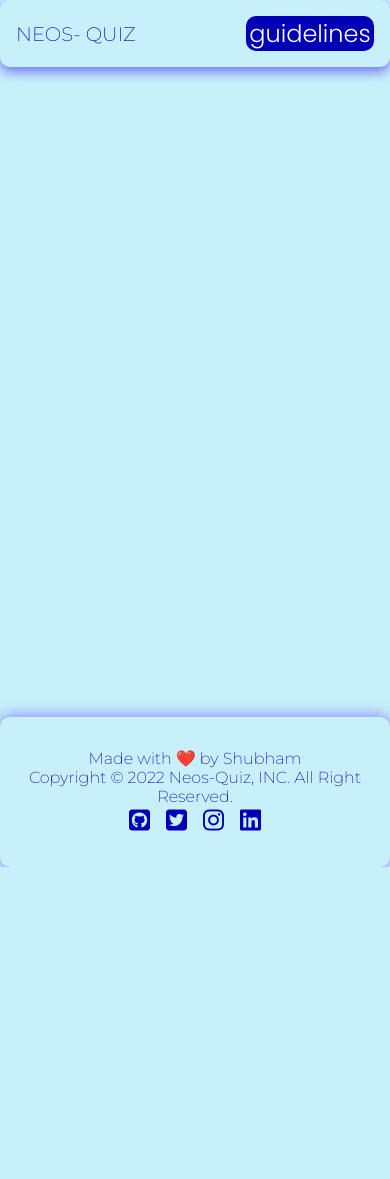
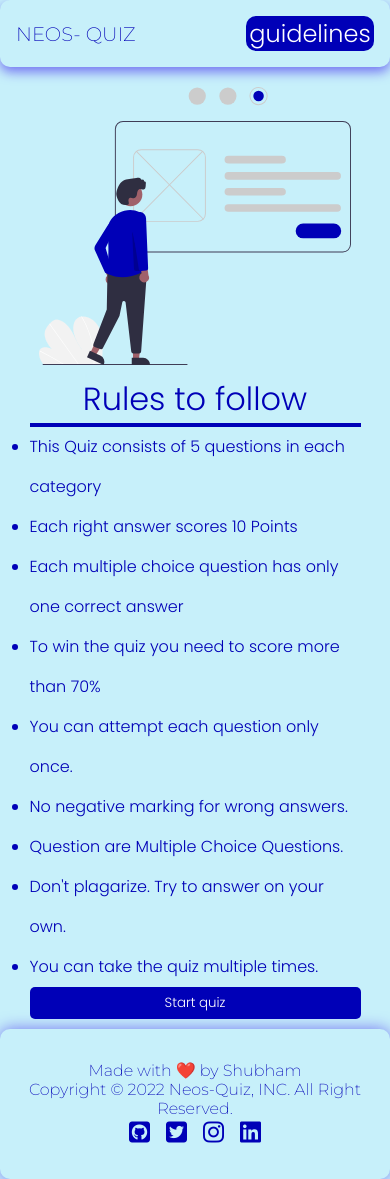
Before and after one commit to Shubhamkr2610/neos-quiz, a React (Create React App) app: page /Guide in a window 390 px wide. Before the commit the page ends 867 px from the top, so only its background shows below. Built offline with nearby package versions, Linux system fonts and the light colour scheme; a web font is replaced by a local one.

Commit message:
created : guide page

```diff
--- a/src/App.js
+++ b/src/App.js
@@ -1,11 +1,7 @@
+import { Home, Quiz, Result, Guide} from 'pages';
 import { BrowserRouter, Route, Routes } from 'react-router-dom'
-import './App.css'
-import { Footer } from './components/footer/Footer';
-import { Header } from './components/header/Header';
-import { Home } from './pages/home-page/Home';
-import {Quiz} from './pages/quiz-page/Quiz';
-import {Result} from './pages/result-page/Result';
-
+import {Header , Footer} from './components/index';
+import './App.css';
 
 function App() {
   return (
@@ -17,6 +13,7 @@ function App() {
           <Route path="/" exact element={ <Home /> }/>
           <Route path="/Quiz" exact element={ <Quiz /> }/>
           <Route path="/Result" exact element={ <Result /> }/>
+          <Route path="/Guide" exact element={ <Guide /> }/>
         </Routes>
         </div>
         <Footer />
--- a/src/asset/index.js
+++ b/src/asset/index.js
@@ -1,9 +1,9 @@
 import  heroimg  from './mainimage.svg'
-import quiz1 from './quiz1.jpg'
 import quiz2 from './quiz2.svg'
 import quiz3 from './quiz3.svg'
 import quiz4 from './quiz4.svg'
+import guideimg from './guideimg.svg'
 
 
 
-export {heroimg , quiz1, quiz2, quiz3, quiz4}
+export {heroimg, quiz2, quiz3, quiz4, guideimg}
--- a/src/components/header/Header.jsx
+++ b/src/components/header/Header.jsx
@@ -10,7 +10,7 @@ export const Header = () => {
             Neos- Quiz
             </Link>
 
-            <Link to='/' className='guide-button'>
+            <Link to='/Guide' className='guide-button'>
             guidelines
             </Link>
         </div>
--- /dev/null
+++ b/src/components/index.js
@@ -0,0 +1,3 @@
+export { Footer } from "./footer/Footer";
+export { Header } from "./header/Header";
+export { QuizCard } from "./quizCard/QuizCard";
--- /dev/null
+++ b/src/pages/guideline-page/Guide.css
@@ -0,0 +1,81 @@
+body {
+    font-family: "Poppins", sans-serif;
+}
+
+.guide-container {
+    display: flex;
+    justify-content: space-around;
+}
+
+.guide-banner {
+    width: 40%;
+    align-self: center;
+    padding: 8px;
+}
+
+.guide-content {
+    width: 60%;
+    padding: 10px;
+    display: flex;
+    flex-direction: column;
+    align-items: center;
+}
+
+.guide-title {
+    color: var(--quiz-color-primary);
+    font-size: 2rem;
+}
+
+.rules {
+    font-family: "Poppins", sans-serif;
+    border-top: 4px solid var(--quiz-color-primary);
+    color: var(--quiz-color-primary);
+    text-align: left;
+    line-height: 2.5rem;
+}
+
+.start-play-quiz {
+    font-family: "Poppins", sans-serif;
+    border: none;
+    height: 2rem;
+    border-radius: 5px;
+    background: var(--quiz-color-primary);
+    color: var(--quiz-color-secondary);
+    width: 54%;
+    cursor: pointer;
+}
+
+.start-play-quiz:hover {
+    width: 55%;
+    font-size: 110%;
+}
+
+@media(max-width : 800px) {
+    .guide-container {
+        flex-direction: column;
+        align-items: center;
+    }
+
+    .guide-banner {
+        width: 80%;
+        padding: 0;
+        padding-top: 20px;
+    }
+
+    .guide-content {
+        width: 90%;
+    }
+
+    .start-play-quiz {
+        width: 75%;
+    }
+
+}
+
+@media(max-width : 560px) {
+    .start-play-quiz {
+        width: 100%;
+    }
+
+
+}
--- /dev/null
+++ b/src/pages/guideline-page/Guide.jsx
@@ -0,0 +1,36 @@
+import React from 'react'
+import { Link } from 'react-router-dom'
+import './Guide.css'
+import { guideimg} from 'asset'
+
+
+export const Guide = () => {
+  return (
+    <>
+      <div className='guide-container'>
+     <img src={ guideimg } className='guide-banner' alt="quiz-image" />
+     <div className='guide-content'>
+       <span className='guide-title'>Rules to follow </span>
+
+       <ul className='rules'>
+          <li> This Quiz consists of 5 questions in each category</li>
+          <li>Each right answer scores 10 Points</li>
+          <li> Each multiple choice question has only one correct answer</li>
+          <li> To win the quiz you need to score more than 70%</li>
+          <li>You can attempt each question only once.</li>
+          <li> No negative marking for wrong answers.</li>
+          <li>Question are Multiple Choice Questions.</li>
+          <li>Don't plagarize. Try to answer on your own.</li>
+          <li>You can take the quiz multiple times.</li>
+       </ul>
+        <button className='start-play-quiz'>
+          <Link to='/Quiz'>
+          Start quiz
+          </Link>
+        </button>
+      </div>
+
+    </div>
+    </>
+  )
+}
--- a/src/pages/home-page/Home.jsx
+++ b/src/pages/home-page/Home.jsx
@@ -1,9 +1,8 @@
-import { heroimg , quiz2, quiz3, quiz4} from 'asset'
-import { QuizCard } from 'components/quizCard/QuizCard'
 import React from 'react'
 import { Link } from 'react-router-dom'
+import { heroimg , quiz2, quiz3, quiz4} from 'asset'
+import { QuizCard } from 'components'
 import './Home.css'
-
 
 export const Home = () => {
   return (
@@ -11,7 +10,7 @@ export const Home = () => {
     <div className='content'>
      <div className='setting'>
        <span className='quiz-intro'>Welcome to Neos Quiz
-        Bored. Want to have fun?
+        Board. Want to have fun?
         Participate in the quizzes handpicked for you </span>
         <button className='quiz-explore'>
           <Link to='/'>
--- /dev/null
+++ b/src/pages/index.js
@@ -0,0 +1,4 @@
+export { Home } from "./home-page/Home";
+export { Quiz } from "./quiz-page/Quiz";
+export { Guide } from "./guideline-page/Guide";
+export { Result } from "./result-page/Result";
```
Also changed, not shown: src/asset/guideimg.svg (added), src/asset/quiz1.jpg (deleted).
